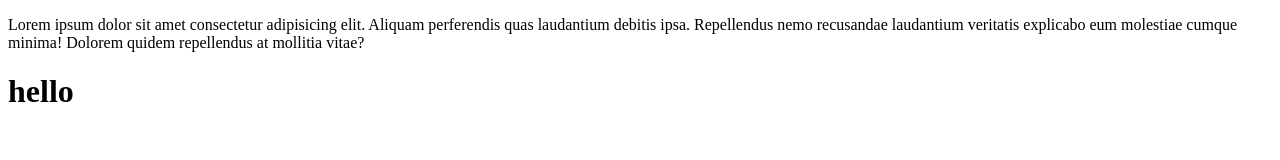
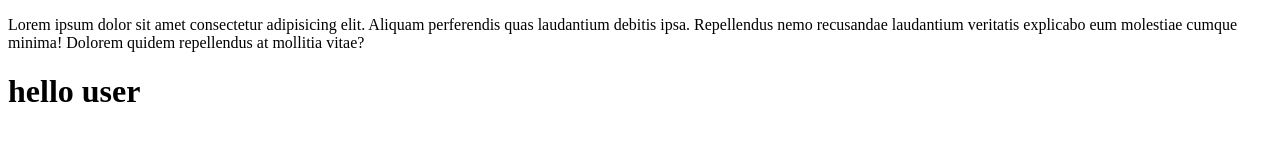
Before and after one commit to sjfaali/test, a plain HTML site: page index.html in a window 1280 px wide. Drawn offline with Linux system fonts and the light colour scheme.

Commit message:
update h1

```diff
--- a/index.html
+++ b/index.html
@@ -8,7 +8,7 @@
 </head>
 <body>
     <p>Lorem ipsum dolor sit amet consectetur adipisicing elit. Aliquam perferendis quas laudantium debitis ipsa. Repellendus nemo recusandae laudantium veritatis explicabo eum molestiae cumque minima! Dolorem quidem repellendus at mollitia vitae?</p>
-    <h1>hello</h1>
+    <h1>hello user</h1>
 
 </body>
 </html>
```
